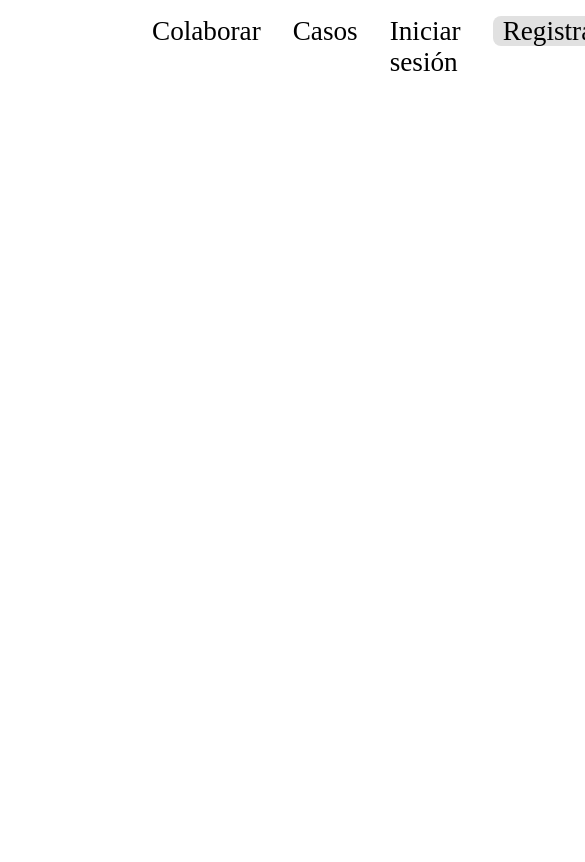
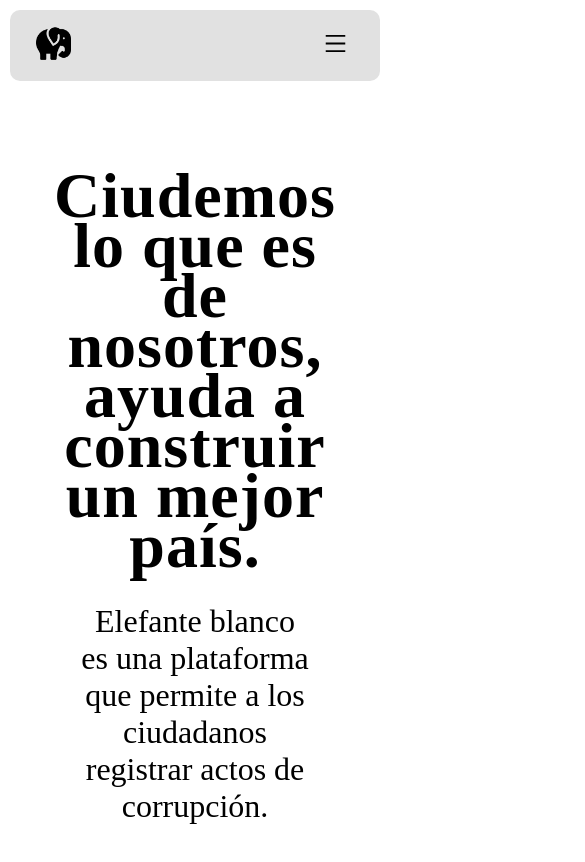
Before and after one commit to cuadros-code/white-elephant, a Next.js app: page / in a window 390 px wide. Shown: the top 862 px of the page, 585 px wide, since content can reach past the window. Built offline with nearby package versions, Linux system fonts and the light colour scheme; a web font is replaced by a local one.

Commit message:
creando home page

```diff
--- a/package.json
+++ b/package.json
@@ -10,7 +10,8 @@
   "dependencies": {
     "next": "12.0.8",
     "react": "17.0.2",
-    "react-dom": "17.0.2"
+    "react-dom": "17.0.2",
+    "react-icons": "4.3.1"
   },
   "devDependencies": {
     "@types/node": "17.0.8",
--- a/pages/index.tsx
+++ b/pages/index.tsx
@@ -1,13 +1,13 @@
 import type { NextPage } from 'next'
 import Head from 'next/head'
-import { NavBar } from '../src/components/index'
+import Image from 'next/image'
 import styles from '../styles/Home.module.css'
 
 const Home: NextPage = () => {
   return (
     <div >
       <Head>
-        <title>Create Next App</title>
+        <title>Elefante blanco</title>
         <meta name="description" content="Generated by create next app" />
         <link rel="icon" href="/favicon.ico" />
         <link
@@ -24,6 +24,13 @@ const Home: NextPage = () => {
           />
       </Head>
       <main className={styles.main}>
+        <h1>
+          Ciudemos lo que es de nosotros, ayuda a construir un mejor país.
+        </h1>
+        <p>
+          Elefante blanco es una plataforma que permite a los ciudadanos
+          registrar actos de corrupción.
+        </p>
 
       </main>
     </div>
--- a/src/components/NavBar/NavBar.module.css
+++ b/src/components/NavBar/NavBar.module.css
@@ -3,12 +3,15 @@
   flex-direction: row;
   align-items: center;
   justify-content: space-between;
-  padding: 0 5rem 0 5rem;
+  padding: 1rem 5rem 0 5rem;
 }
 
 .nav_list {
   display: flex;
   flex-direction: row;
+  position: absolute;
+  top: 0;
+  right: 5rem;
 }
 
 .nav_list li {
@@ -33,38 +36,47 @@
 /* Mobile Menu */
 
 .button_menu{
-  min-height: 35px;
-  min-width: 35px;
-  max-width: 35px;
-  max-height: 35px;
-}
-
-.button_menu span{
-  display: block;
-  height: 2px;
-  width: 100%;
-  background-color: #000000;
-  margin: 5px 0;
-  transition: all 0.3s ease-in-out;
-}
-
-.menu_center{
-  display: none !important;
-}
-
-.active span:first-child{
-  position: relative;
-  top: 2px;
-  transform: rotate(45deg);
-}
-
-.active span:last-of-type{
-  position: relative;
-  top: -5px;
-  transform: rotate(-45deg);
+  align-items: center;
+  justify-content: center;
+  background-color: transparent;
+  border : none;
+  cursor: pointer;
+  display: none;
 }
 
 
-@media (max-width: 400px) {
+@media (max-width: 740px) {
 
+  .header{
+    margin: 10px;
+    padding: 0px 10px 0px 10px;
+    background-color: red;
+    border-radius: 10px;
+    background-color: #e1e1e1;
+  }
+
+  .nav{
+    padding: 1rem 1rem;
+  }
+  .nav_list{
+    display: none;
+    padding: 0;
+    position: relative;
+    right: 0;
+  }
+  .active{
+    display: flex;
+    flex-direction: column;
+    margin: auto 0;
+    align-items: center;
+  }
+
+  .active li{
+    padding: 0;
+    margin: 0;
+  }
+
+  .button_menu{
+    display: block;
+  }
 }
--- a/src/components/NavBar/NavBar.tsx
+++ b/src/components/NavBar/NavBar.tsx
@@ -1,14 +1,17 @@
+import { useState } from "react"
 import Image from "next/image"
+import Link from "next/link"
+import { AiOutlineMenu } from "react-icons/ai"
+import { ImCancelCircle } from "react-icons/im"
 import styles from "./NavBar.module.css"
-import Link from "next/link"
-import { useState } from "react"
 
 const NavBar = () => {
 
   const [menuMobile, setMenuMobile] = useState(false)
 
   return (
-    <header>
+    <>
+      <header className={styles.header}>
         <nav className={styles.nav}>
           <div>
             <Image
@@ -16,36 +19,52 @@ const NavBar = () => {
               alt="logo"
               width={35}
               height={35}
-            quality={100}
             />
           </div>
 
-        <div>
-          <ul className={styles.nav_list}>
+          <button
+          className={`${styles.button_menu}`}
+          >
+            {
+              menuMobile
+              ? <ImCancelCircle
+                size={25}
+                onClick={() => setMenuMobile(!menuMobile)}
+              />
+              : <AiOutlineMenu
+                size={25}
+                onClick={() => setMenuMobile(!menuMobile)}
+              />
+            }
+          </button>
+
+
+
+        </nav>
+          <ul className={`${styles.nav_list} ${menuMobile ? styles.active : ""}`}>
             <li>
-              <Link href={""}>
+              <Link href={"/"}>
                 <a>Colaborar</a>
               </Link>
             </li>
             <li>
-              <Link href={""}>
+              <Link href={"/"}>
                 <a>Casos</a>
               </Link>
             </li>
             <li>
-              <Link href={""}>
+              <Link href={"/"}>
                 <a>Iniciar sesión</a>
               </Link>
             </li>
             <li>
-              <Link href={""}>
+              <Link href={"/"}>
                 <a className={styles.last_item}>Registrarse</a>
               </Link>
             </li>
           </ul>
-        </div>
-      </nav>
       </header>
+    </>
   )
 }
 
--- a/styles/Home.module.css
+++ b/styles/Home.module.css
@@ -1,113 +1,23 @@
-
 .main {
   min-height: 100vh;
-  padding: 4rem 0;
-  flex: 1;
   display: flex;
+  width: calc(100% - 40%);
+  align-items: center;
   flex-direction: column;
-  justify-content: center;
-  align-items: center;
+  margin: 0 auto;
 }
 
-.footer {
-  display: flex;
-  flex: 1;
-  padding: 2rem 0;
-  border-top: 1px solid #eaeaea;
-  justify-content: center;
-  align-items: center;
+.main h1{
+  margin-top: 5rem;
+  letter-spacing: 1px;
+  font-size: 4rem;
+  text-align: center;
+  margin-bottom: 0;
+  line-height: 50px;
 }
 
-.footer a {
-  display: flex;
-  justify-content: center;
-  align-items: center;
-  flex-grow: 1;
+.main p {
+  font-size: 2rem;
+  text-align: center;
+  margin-bottom: 0;
 }
-
-.title a {
-  color: #0070f3;
-  text-decoration: none;
-}
-
-.title a:hover,
-.title a:focus,
-.title a:active {
-  text-decoration: underline;
-}
-
-.title {
-  margin: 0;
-  line-height: 1.15;
-  font-size: 4rem;
-}
-
-.title,
-.description {
-  text-align: center;
-}
-
-.description {
-  margin: 4rem 0;
-  line-height: 1.5;
-  font-size: 1.5rem;
-}
-
-.code {
-  background: #fafafa;
-  border-radius: 5px;
-  padding: 0.75rem;
-  font-size: 1.1rem;
-  font-family: Menlo, Monaco, Lucida Console, Liberation Mono, DejaVu Sans Mono,
-    Bitstream Vera Sans Mono, Courier New, monospace;
-}
-
-.grid {
-  display: flex;
-  align-items: center;
-  justify-content: center;
-  flex-wrap: wrap;
-  max-width: 800px;
-}
-
-.card {
-  margin: 1rem;
-  padding: 1.5rem;
-  text-align: left;
-  color: inherit;
-  text-decoration: none;
-  border: 1px solid #eaeaea;
-  border-radius: 10px;
-  transition: color 0.15s ease, border-color 0.15s ease;
-  max-width: 300px;
-}
-
-.card:hover,
-.card:focus,
-.card:active {
-  color: #0070f3;
-  border-color: #0070f3;
-}
-
-.card h2 {
-  margin: 0 0 1rem 0;
-  font-size: 1.5rem;
-}
-
-.card p {
-  margin: 0;
-  font-size: 1.25rem;
-  line-height: 1.5;
-}
-
-.logo {
-  height: 1em;
-  margin-left: 0.5rem;
-}
-
-@media (max-width: 600px) {
-  .grid {
-    width: 100%;
-    flex-direction: column;
-  }
-}
```
Also changed, not shown: styles/globals.css (line endings or trailing spaces), 1 other file (tests, documents, lock files or other folders). Lines whose indentation alone changed are shown as unchanged.
